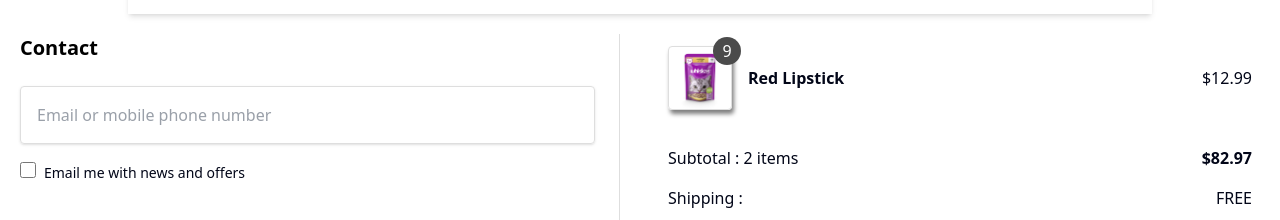
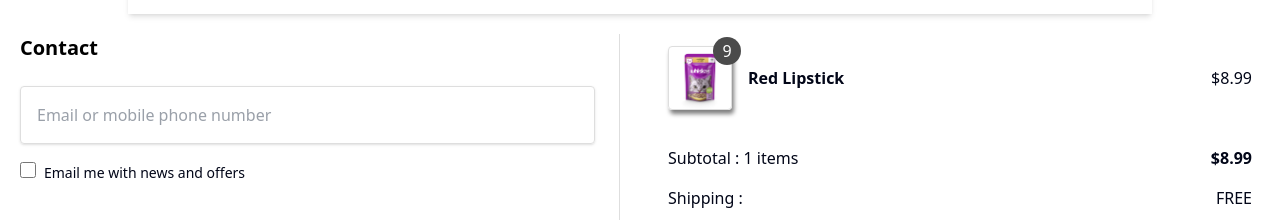
Before and after one commit to ibrahimeltbakh/Basket, a React (Vite) app: page /Checkout in a window 1280 px wide. Shown: the part 301-521 px from the top of the page. Built offline with nearby package versions, Linux system fonts and the light colour scheme.

Commit message:
Connect the navbar to Cart

```diff
--- a/src/Components/Cart/Cart.jsx
+++ b/src/Components/Cart/Cart.jsx
@@ -34,7 +34,7 @@ export default function Cart() {
                     </div>
                     <div className='flex flex-col sm:flex-row gap-2 items-start sm:items-center'>
                         <p className="text-lg sm:text-2xl font-semibold">Total Price:</p>
-                        <p className="text-lg sm:text-2xl font-semibold">$21.98</p>
+                        <p className="text-lg sm:text-2xl font-semibold">$8.99</p>
                     </div>
 
                 </div>
--- a/src/Components/Cart/Checkout.jsx
+++ b/src/Components/Cart/Checkout.jsx
@@ -92,7 +92,7 @@ export default function Checkout() {
                             </div>
 
                             <div className=' w-fit'>
-                                <span className="font-medium">$12.99</span>
+                                <span className="font-medium">$8.99</span>
                             </div>
                         </div>
 
@@ -100,9 +100,9 @@ export default function Checkout() {
                         <div className='p-2 max-w-[800px] '>
                             <div className="flex justify-between items-center pt-4 ">
                                 <p className="font-medium">Subtotal :
-                                    <span className=""> 2 </span>items
+                                    <span className=""> 1 </span>items
                                 </p>
-                                <span className=" font-semibold">$82.97</span>
+                                <span className=" font-semibold">$8.99</span>
                             </div>
 
                             <div className="flex justify-between items-center pt-4 ">
@@ -113,7 +113,7 @@ export default function Checkout() {
                             <div className="flex justify-between items-center py-7 ">
                                 <span className="text-2xl font-bold">Total </span>
                                 <span className=" font-semibold">
-                                    <span className="text-gray-500">USD </span> $82.97
+                                    <span className="text-gray-500">USD </span> $8.99
                                 </span>
                             </div>
 
--- a/src/Components/Cart/Paymoney.jsx
+++ b/src/Components/Cart/Paymoney.jsx
@@ -8,7 +8,7 @@ export default function Paymoney() {
 
                         <div class="text-center mb-8">
                             <h2 class="text-2xl font-bold text-gray-900">Checkout</h2>
-                            <p class="mt-2 text-gray-600">Total: $58.98</p>
+                            <p class="mt-2 text-gray-600">Total: $8.99</p>
                         </div>
 
                         <div class="mb-6">
--- a/src/Components/Navbar/Navbar.jsx
+++ b/src/Components/Navbar/Navbar.jsx
@@ -72,7 +72,10 @@ const [count, setcount]=useState(0)
           </div>
           <div className="flex items-center space-x-2">
             <span className="text-sm font-semibold">$0.00</span>
-            <FaShoppingCart className="text-gray-600 text-2xl cursor-pointer relative" />
+            <Link to='/cart' title="Cart">
+              <FaShoppingCart className="text-gray-600 text-2xl cursor-pointer relative" />
+            </Link>
+
             <span className="absolute text-xs bg-red-500 text-white rounded-full px-2 -mt-6 ml-4">
               {count}
             </span>
```
